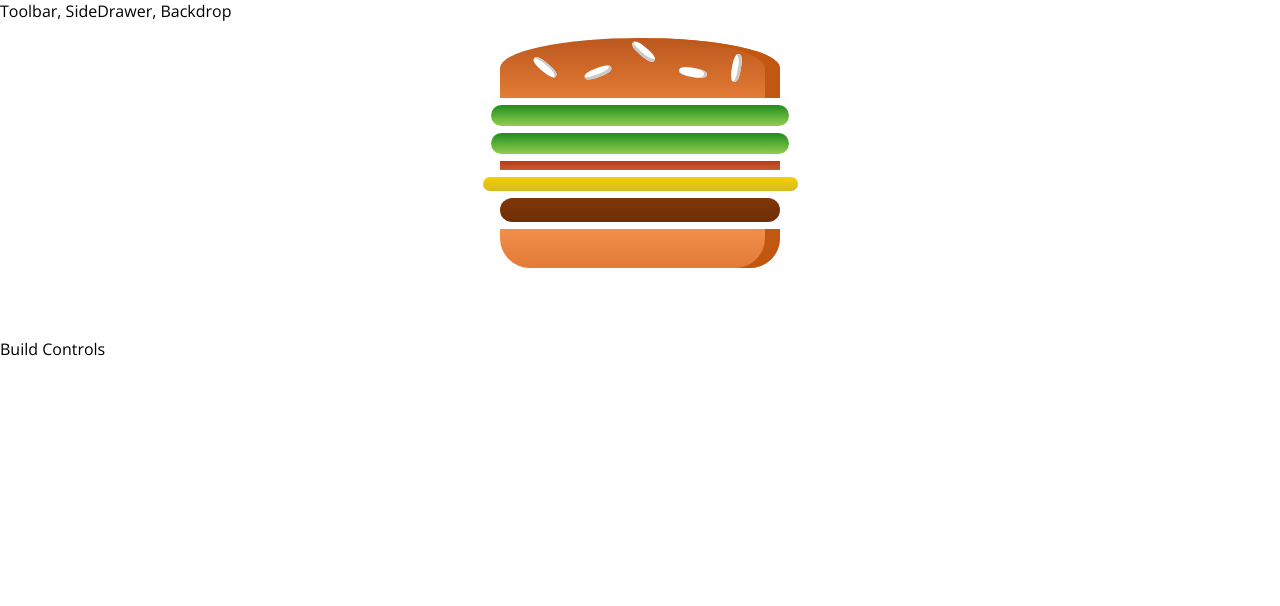
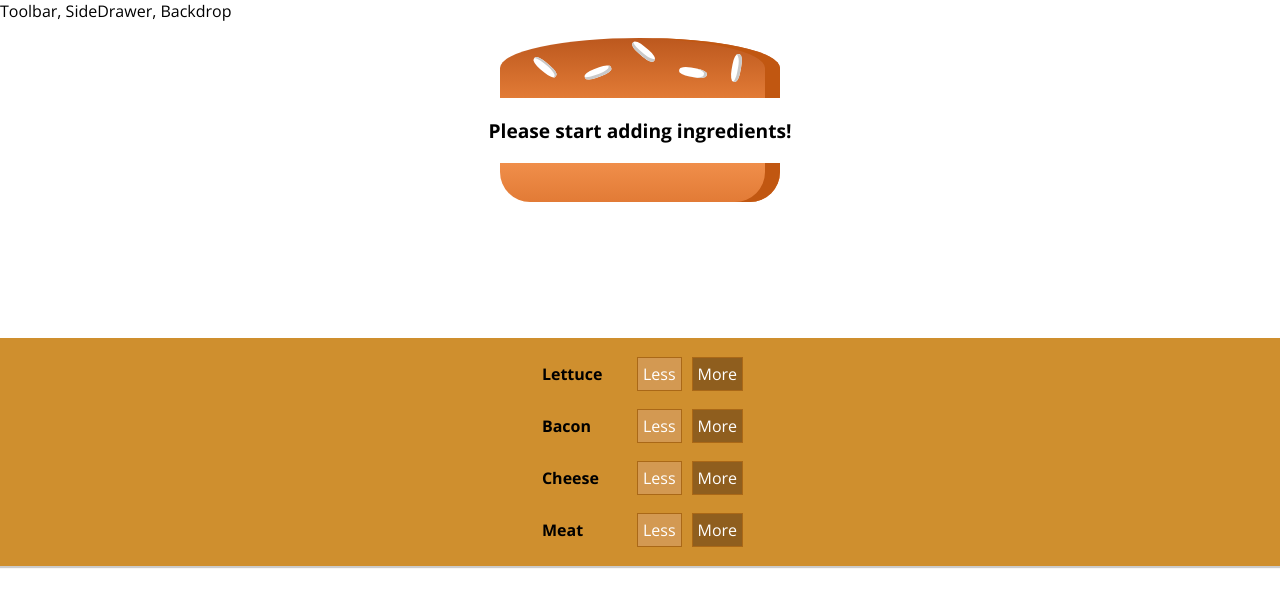
Before and after one commit to oballematt/burger-builder, a React (Create React App) app: page / in a window 1280 px wide. Shown: the top 606 px of the page. Built offline with nearby package versions, Linux system fonts and the light colour scheme.

Commit message:
added burger build controls wrapper and the build control with buttons.

```diff
--- /dev/null
+++ b/src/components/Burger/BuildControls/BuildControl/BuildControl.js
@@ -0,0 +1,15 @@
+import React from 'react';
+
+import styles from './BuildControl.module.css'
+
+const buildControl = (props) => {
+    return (
+    <div className={styles.buildControl}>
+        <div className={styles.label}>{props.label}</div>
+        <button className={styles.less}>Less</button>
+        <button className={styles.more}>More</button>
+    </div>
+    )
+}
+
+export default buildControl
--- /dev/null
+++ b/src/components/Burger/BuildControls/BuildControl/BuildControl.module.css
@@ -0,0 +1,55 @@
+.buildControl {
+    display: flex;
+    justify-content: space-between;
+    align-items: center;
+    margin: 5px 0;
+}
+
+.buildControl button {
+    display: block;
+    font: inherit;
+    padding: 5px;
+    margin: 0 5px;
+    border: 1px solid #aa6817;
+    cursor: pointer;
+    outline: none;
+}
+
+.buildControl button:disabled {
+    background-color: #AC9980;
+    border: 1px solid #7E7365;
+    color: #ccc;
+    cursor: default;
+}
+
+.buildControl button:hover:disabled {
+    background-color: #AC9980;
+    color: #ccc;
+    cursor: not-allowed;
+}
+
+.label {
+    padding: 10px;
+    font-weight: bold;
+    width: 80px;
+}
+
+.buildControl .less {
+    background-color: #D39952;
+    color: white;
+}
+
+.buildControl .more {
+    background-color: #8F5E1E;
+    color: white;
+}
+
+.buildControl .less:hover, .buildControl .less:active {
+    background-color: #DAA972;
+    color: white;
+}
+
+.buildControl .more:hover,.buildControl .more:active {
+    background-color: #99703F;
+    color: white;
+}
--- /dev/null
+++ b/src/components/Burger/BuildControls/BuildControls.js
@@ -0,0 +1,22 @@
+import React from 'react';
+
+import styles from './BuildControls.module.css';
+import BuildControl from './BuildControl/BuildControl';
+
+const controls = [
+    { label: 'Lettuce', type: 'lettuce'},
+    { label: 'Bacon', type: 'bacon'},
+    { label: 'Cheese', type: 'cheese'},
+    { label: 'Meat', type: 'meat'},
+];
+const buildControls = () => {
+    return (
+        <div className={styles.buildControls}>
+            {controls.map(ctrl => (
+                <BuildControl key={ctrl.label} label={ctrl.label} />
+            ))}
+        </div>
+    )
+}
+
+export default buildControls
--- /dev/null
+++ b/src/components/Burger/BuildControls/BuildControls.module.css
@@ -0,0 +1,10 @@
+.buildControls {
+    width: 100%;
+    background-color: #cf8f2e;
+    display: flex;
+    flex-flow:column;
+    align-items: center;
+    box-shadow: 0 2px 1px #ccc;
+    margin: auto;
+    padding: 10px 0;
+}
--- a/src/components/Burger/Burger.js
+++ b/src/components/Burger/Burger.js
@@ -5,7 +5,7 @@
 
 const burger = (props) => {
     let newIngredients = Object.keys(props.ingredients)
-    .map(igKey =>  {
+        .map(igKey => {
             return [...Array(props.ingredients[igKey])]
                 .map((_, i) => {
                     return <BurgerIngredients key={igKey + i} type={igKey} />
@@ -16,7 +16,7 @@
         }, []);
 
     if (newIngredients.length === 0) {
-        newIngredients = <p>Please start adding ingredients</p>
+        newIngredients = <p>Please start adding ingredients!</p>
     }
     return (
         <div className={styles.burger}>
--- a/src/containers/BurgerBuilder/BurgerBuilder.js
+++ b/src/containers/BurgerBuilder/BurgerBuilder.js
@@ -2,24 +2,25 @@
 
 import Aux from "../../hoc/Auxiliary"
 import Burger from '../../components/Burger/Burger'
+import BuildControls from '../../components/Burger/BuildControls/BuildControls'
 
 class BurgerBuilder extends Component {
 
     state = {
-        ingredients:
-            {
-            lettuce: 2,
-            bacon: 1,
-            cheese: 1,
-            meat: 1
+        ingredients: {
+            lettuce: 0,
+            bacon: 0,
+            cheese: 0,
+            meat: 0
         }
     }
+
 
     render () {
         return (
             <Aux>
                 <Burger ingredients={this.state.ingredients} />
-                <div>Build Controls</div>
+                <BuildControls />
             </Aux>
         );
     }
```
Lines whose indentation alone changed are shown as unchanged.
